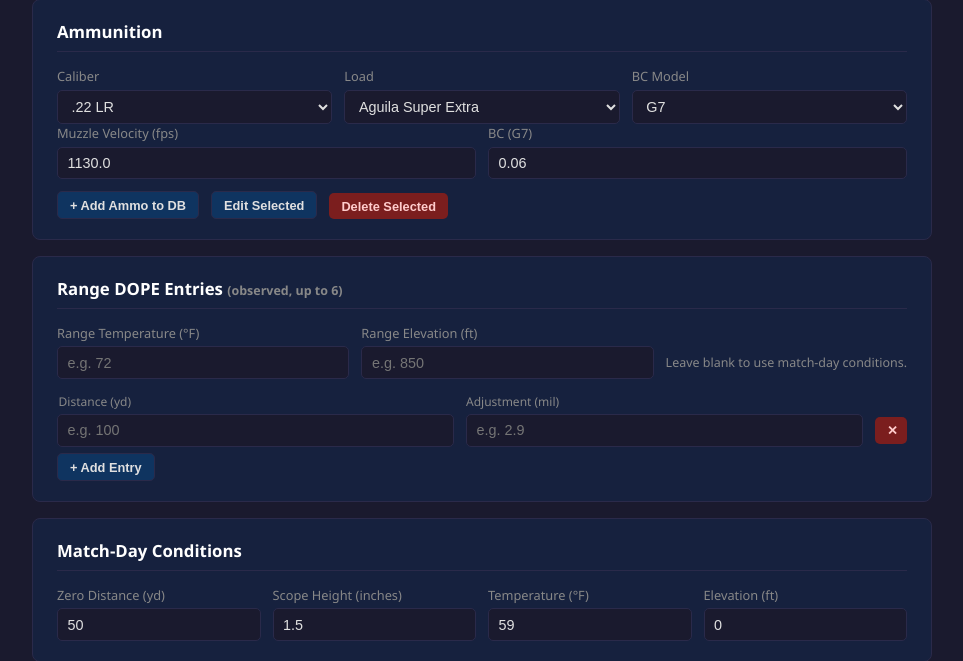
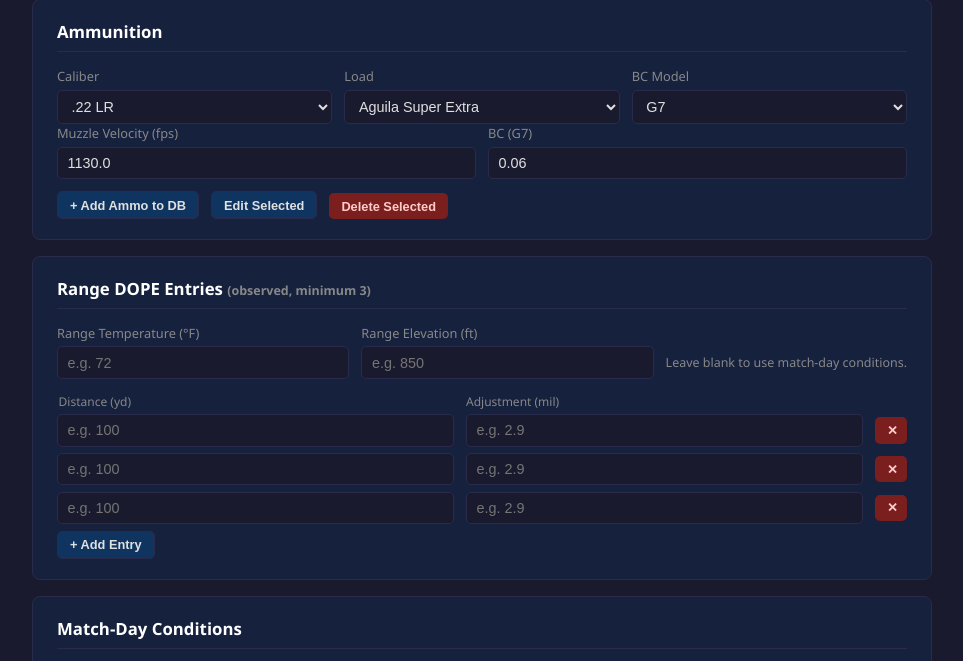
Before and after one commit to jschwefel/dope-calculator, a Flask app: page / in a window 1280 px wide. Shown: the part 294-955 px from the top of the page, without its empty margins (158-1121 px from the left). Run offline with Flask 3, Linux system fonts and the light colour scheme; data comes from the database, SQL or seed files in the repository; parts of the project's set-up code (start-up, migrations or seed data) failed here and were passed over.

Commit message:
feat: require minimum 3 Range DOPE entries, remove 6-entry cap
Co-Authored-By: Claude Sonnet 4.6 <noreply@anthropic.com>

```diff
--- a/static/js/app.js
+++ b/static/js/app.js
@@ -247,15 +247,10 @@ $('btn-show-delete-ammo').addEventListener('click', async () => {
 });
 
 // ── DOPE entries ──────────────────────────────────────────────────────────────
-$('dope-entries').appendChild(buildDopeRow());
+['', '', ''].forEach(() => $('dope-entries').appendChild(buildDopeRow()));
 
 $('btn-add-dope').addEventListener('click', () => {
-    const container = $('dope-entries');
-    if (container.querySelectorAll('.dope-row').length >= 6) {
-        toast('Maximum 6 DOPE entries', 'error');
-        return;
-    }
-    container.appendChild(buildDopeRow());
+    $('dope-entries').appendChild(buildDopeRow());
 });
 
 $('dope-entries').addEventListener('click', e => {
@@ -339,6 +334,10 @@ document.querySelectorAll('.btn-preset').forEach(btn => {
 $('btn-calculate').addEventListener('click', async () => {
     if (state.outputDistances.length === 0) {
         toast('Add at least one output distance', 'error');
+        return;
+    }
+    if (getDopeEntries().length < 3) {
+        toast('Enter at least 3 Range DOPE entries', 'error');
         return;
     }
 
--- a/templates/index.html
+++ b/templates/index.html
@@ -120,7 +120,7 @@
 
     <!-- Range DOPE Entries -->
     <section class="card">
-        <h2>Range DOPE Entries <span class="hint">(observed, up to 6)</span></h2>
+        <h2>Range DOPE Entries <span class="hint">(observed, minimum 3)</span></h2>
         <div class="row range-conditions-row">
             <div class="field">
                 <label for="range-temp-f">Range Temperature (°F)</label>
```
